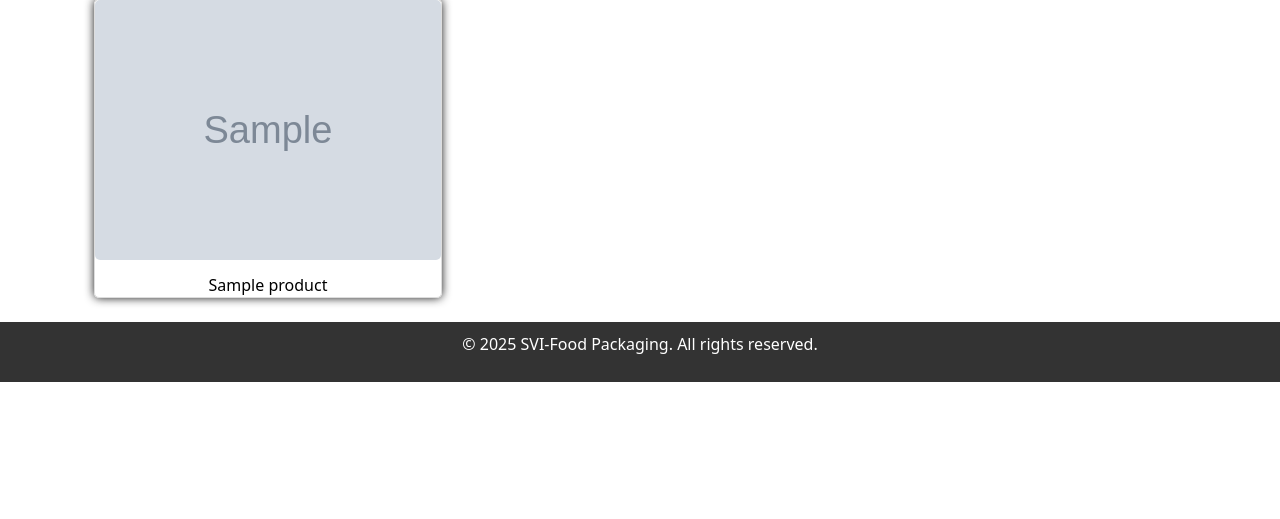
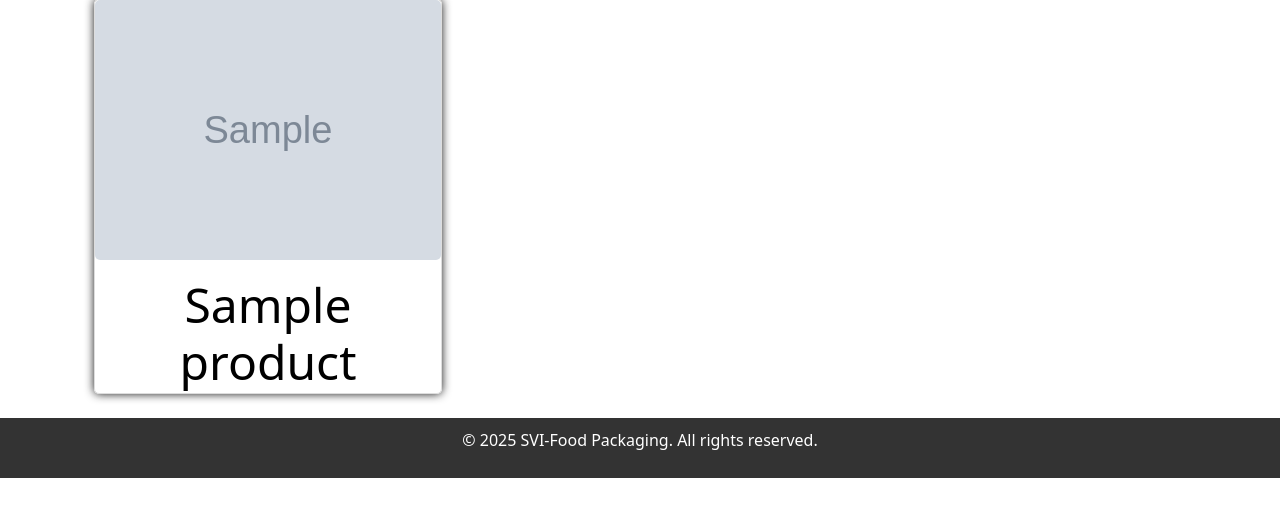
Before and after one commit to Sothearith-droid/SVI-Catalogue, a Flask app: template templates/one_category.html in a window 1280 px wide. Shown: the part 281-800 px from the top of the page. Run offline with Flask 3, Linux system fonts and the light colour scheme; the template is opened without the code that fills it: most values are stand-ins (such as "Sample title", 1, 10 or a date in 2020); grey boxes marked "Sample" are stand-in pictures; parts of the project's set-up code (start-up, migrations or seed data) failed here and were passed over.

Commit message:
update styles.css

```diff
--- a/static/styles.css
+++ b/static/styles.css
@@ -52,12 +52,20 @@ body {
       max-height: 70px;
       margin-right: 16px;
     }
+    .card-title {
+        font-size: 1.25rem;
+        margin-bottom: 2px;
+    }
 }
 
 @media (min-width: 768px) {
     .brand-logo {
       max-height: 80px;
       margin-right: 20px;
+    }
+    .card-title {
+        font-size: 1.5rem;
+        margin-bottom: 2px;
     }
 }
 
@@ -96,8 +104,8 @@ body {
 }
 
 .card-title {
-    font-size: 1rem;
-    padding-bottom: 2px;
+    font-size: 3rem;
+    margin-bottom: 2px;
 }
 
 /* Home slideshow */
```
